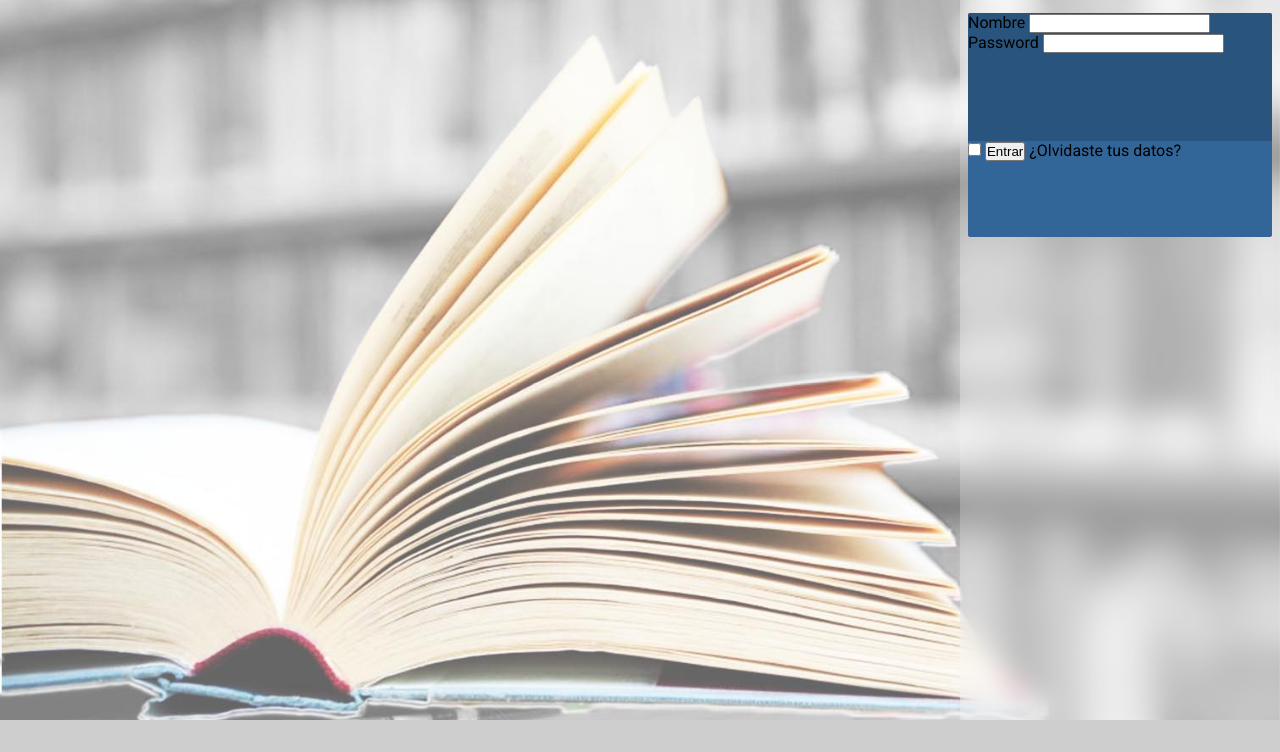
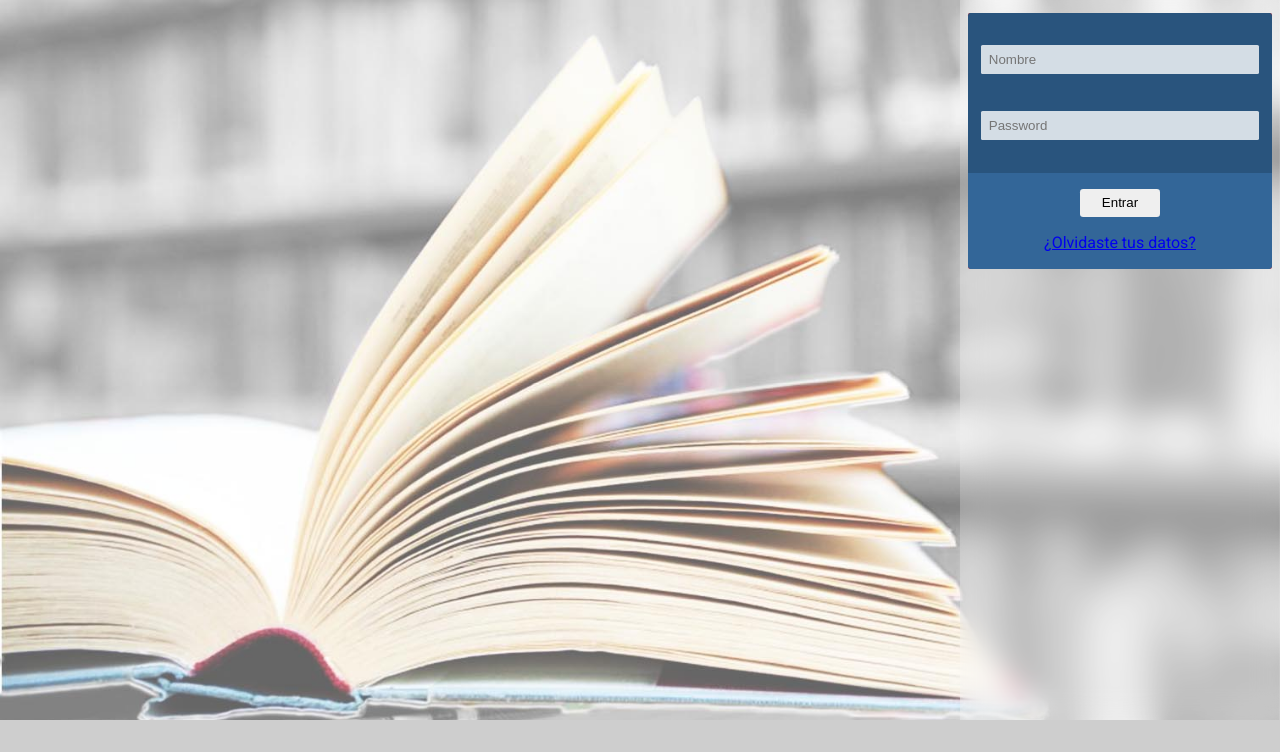
Before and after one commit to MarceloAPuppio/Tupac-front, a plain HTML site: page index.html in a window 1280 px wide. Shown: the part 48-800 px from the top of the page. Drawn offline with Linux system fonts and the light colour scheme.

Commit message:
css inputs

```diff
--- a/css/styles.css
+++ b/css/styles.css
@@ -13,6 +13,10 @@
     box-sizing: border-box;
 }
 ul{list-style: none;}
+input:focus{
+    outline: none;
+    box-shadow: 0 0 0.2rem 0.1rem cornflowerblue;
+}
 html{
     font-size: 16px;
     font-family: 'Roboto', sans-serif;;
@@ -80,21 +84,75 @@ align-items: center;
 }
 .modal__login__form{
     display: grid;
-    grid-template-rows: 8rem 6rem;
+    grid-template-rows: 10rem 6rem;
     grid-template-columns: 100%;
     grid-template-areas: "formbody" "formfooter";
     background: red;
     border-radius: 0.15rem;
     overflow: hidden;
 }
+.form-body, .form-body__label{
+    display:flex;
+    flex-flow: column wrap;
+}
 .form-body{
     grid-area: formbody;
     background: var(--main-dark-color);
+    align-content: flex-start;
+    justify-content: space-evenly;
+    padding: 0 0.8rem;
+}
+.form-body__label{
+   color: var(--third-color);
+   width: 100%;
+   position: relative;
+   margin:1.2rem 0;
+}
+.form-body__input{
+    background: rgba(255,255,255,0.8);
+    height: 1.8rem;
+    border-radius: 0.1rem;
+    border: none;
+    position: absolute;
+    top:0;
+    bottom:0;
+    width: 100%;
+    margin: auto 0;
+    padding: 0 0.5rem;
+}
+.form-body__span{
+    position: absolute;
+    top:0;
+    bottom:1.1rem;
+    visibility: hidden;
+    left: 0.5rem;
+    margin: auto;
+    color: black;
+    font-size: 0.8rem;
+    transition: all 0.4s cubic-bezier(0.175, 0.885, 0.32, 1.275);
+}
+.form-body__input:not(:placeholder-shown) + span{
+visibility: visible;
+transform: translate(-0.5rem,-1.5rem);
+color: var(--text-color);
+}
+.form-body__input:placeholder-shown + span{
+    transform: translate(0,0rem);
 }
 .form-footer{
     grid-area: formfooter;
     background: var(--main-color);
-
+    display: flex;
+    flex-flow: column wrap;
+    justify-content: space-evenly;
+    align-content: center;
+    align-items: center;
+}
+.form-submit{
+border: none;
+width: 5rem;
+height: 1.7rem;
+border-radius: 0.2rem;
 }
 footer{
     grid-area: footer;
--- a/index.html
+++ b/index.html
@@ -31,19 +31,19 @@
         <dialog class="modal__login" open>
             <form action="#" autocomplete="off" class="modal__login__form">
                 <div class="form-body">
-                    <label for="">
-                        <span>Nombre</span>
-                        <input type="text">
+                    <label for="" class="form-body__label">
+                        <input  class="form-body__input" type="text" placeholder="Nombre">
+                        <span class="form-body__span">Nombre</span>
                     </label>
-                    <label for="">
-                        <span>Password</span>
-                        <input type="password">
+                    <label for="" class="form-body__label">
+                        <input  class="form-body__input" type="password" placeholder="Password">
+                        <span class="form-body__span">Password</span>
                     </label>
                 </div>
                 <div class="form-footer">
-                    <input type="checkbox">
-                    <button>Entrar</button>
-                    <span>¿Olvidaste tus datos?</span>
+                    <!-- <input type="checkbox"> -->
+                    <button class="form-submit">Entrar</button>
+                    <a href="#">¿Olvidaste tus datos?</a>
                 </div>
             </form>
         </dialog>
```
